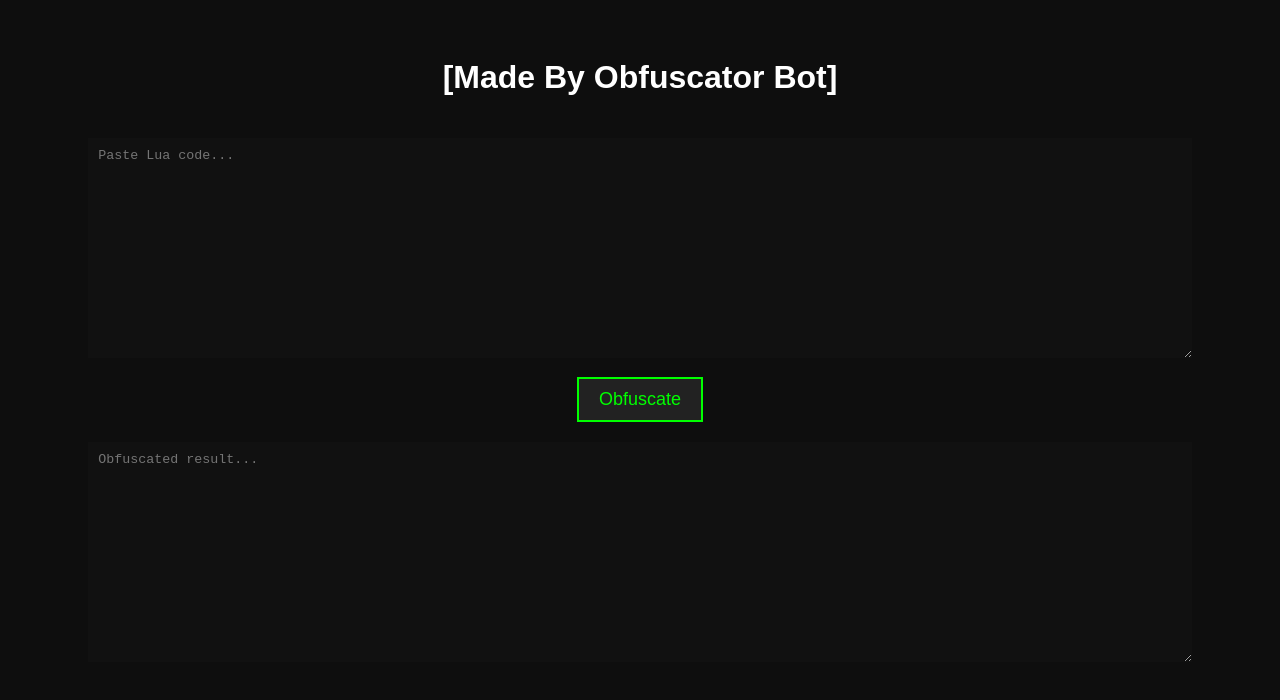
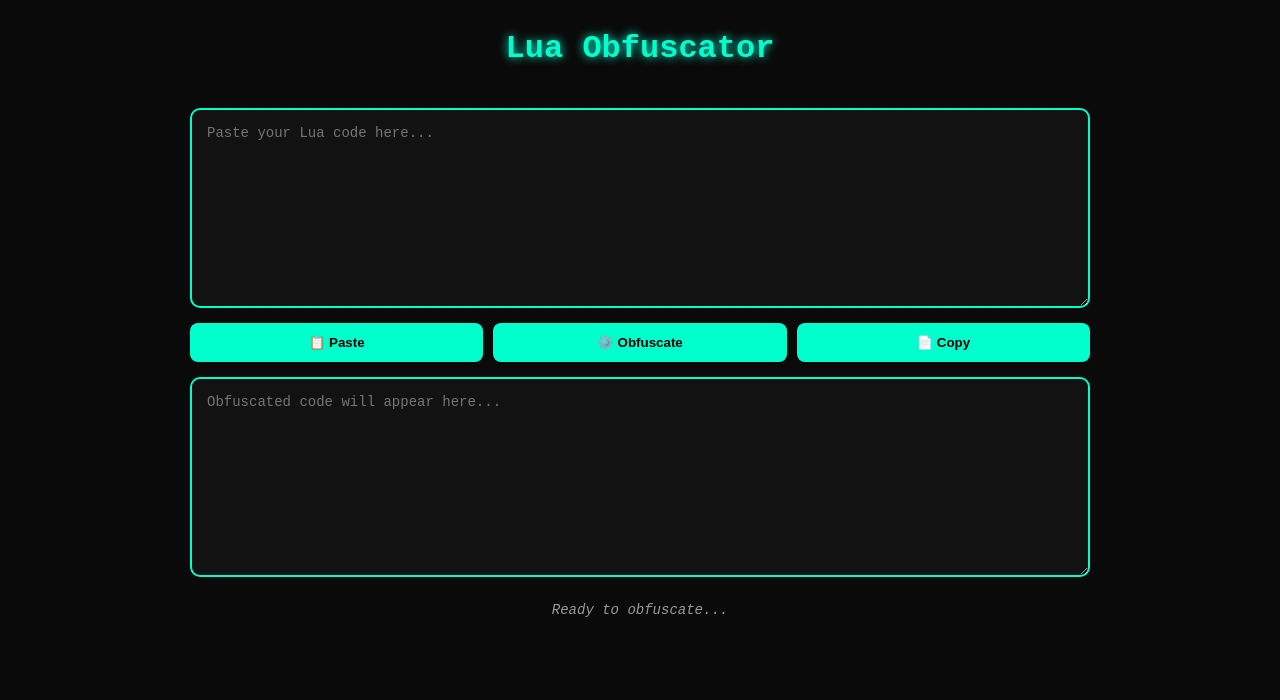
Before and after one commit to Script-Developer/obfuscator-bot, a plain HTML site: page index.html in a window 1280 px wide. Drawn offline with Linux system fonts and the light colour scheme.

Commit message:
Update index.html

```diff
--- a/index.html
+++ b/index.html
@@ -1,29 +1,171 @@
 <!DOCTYPE html>
-<html>
+<html lang="en">
 <head>
-    <title>[Made By Obfuscator Bot, https://discord.gg/VwTM63a38Y]</title>
+  <meta charset="UTF-8">
+  <title>Lua Obfuscator - Made by Obfuscator Bot</title>
+  <meta name="viewport" content="width=device-width, initial-scale=1.0">
   <style>
-      body { background-color: #0e0e0e; color: white; font-family: sans-serif; text-align: center; padding: 30px; }
-      textarea { width: 90%; height: 200px; margin-top: 20px; background: #111; color: #0f0; border: none; padding: 10px; }
-      button { margin-top: 15px; padding: 10px 20px; font-size: 18px; background: #222; color: #0f0; border: 2px solid #0f0; }
+    * {
+      box-sizing: border-box;
+    }
+
+    body {
+      margin: 0;
+      padding: 0;
+      background: #0a0a0a;
+      color: #00ffcc;
+      font-family: 'Courier New', Courier, monospace;
+      display: flex;
+      flex-direction: column;
+      align-items: center;
+      min-height: 100vh;
+    }
+
+    h1 {
+      margin-top: 30px;
+      font-size: 2rem;
+      text-shadow: 0 0 10px #00ffd5;
+    }
+
+    .container {
+      width: 90%;
+      max-width: 900px;
+      margin-top: 20px;
+      display: flex;
+      flex-direction: column;
+      gap: 15px;
+    }
+
+    textarea {
+      width: 100%;
+      height: 200px;
+      background-color: #121212;
+      border: 2px solid #00ffcc;
+      border-radius: 10px;
+      color: #00ffcc;
+      padding: 15px;
+      resize: vertical;
+      font-size: 14px;
+      transition: 0.2s;
+    }
+
+    textarea:focus {
+      outline: none;
+      box-shadow: 0 0 10px #00ffc3;
+    }
+
+    .buttons {
+      display: flex;
+      justify-content: space-between;
+      gap: 10px;
+    }
+
+    button {
+      flex: 1;
+      background-color: #00ffcc;
+      border: none;
+      color: #000;
+      font-weight: bold;
+      padding: 12px;
+      border-radius: 8px;
+      cursor: pointer;
+      transition: 0.2s;
+    }
+
+    button:hover {
+      background-color: #00e6b8;
+      box-shadow: 0 0 10px #00ffcc;
+    }
+
+    .status {
+      margin-top: 10px;
+      text-align: center;
+      font-style: italic;
+      font-size: 14px;
+      color: #999;
+    }
+
+    @media (max-width: 600px) {
+      textarea {
+        height: 150px;
+      }
+
+      h1 {
+        font-size: 1.5rem;
+      }
+    }
   </style>
 </head>
 <body>
-    <h1>[Made By Obfuscator Bot]</h1>
-    <textarea id="input" placeholder="Paste Lua code..."></textarea><br>
-    <button onclick="run()">Obfuscate</button>
-    <textarea id="output" placeholder="Obfuscated result..." readonly></textarea>
+  <h1>Lua Obfuscator</h1>
+  <div class="container">
+    <textarea id="input" placeholder="Paste your Lua code here..."></textarea>
+
+    <div class="buttons">
+      <button onclick="pasteCode()">📋 Paste</button>
+      <button onclick="obfuscate()">⚙️ Obfuscate</button>
+      <button onclick="copyCode()">📄 Copy</button>
+    </div>
+
+    <textarea id="output" placeholder="Obfuscated code will appear here..." readonly></textarea>
+    <div class="status" id="statusText">Ready to obfuscate...</div>
+  </div>
 
   <script>
-      async function run() {
-        const code = document.getElementById('input').value;
-        const res = await fetch('api/obfuscate', {
+    async function obfuscate() {
+      const input = document.getElementById('input').value.trim();
+      const output = document.getElementById('output');
+      const status = document.getElementById('statusText');
+
+      if (!input) {
+        status.textContent = "⚠️ Please paste some Lua code first!";
+        return;
+      }
+
+      status.textContent = "⏳ Obfuscating...";
+
+      try {
+        const res = await fetch('/obfuscate', {
           method: 'POST',
-          headers: { 'Content-Type': 'application/json' },
-          body: JSON.stringify({ code })
+          headers: {
+            'Content-Type': 'application/json'
+          },
+          body: JSON.stringify({ code: input })
         });
+
         const data = await res.json();
-        document.getElementById('output').value = data.obfuscated || 'Error occurred.';
+        if (data.obfuscated) {
+          output.value = data.obfuscated;
+          status.textContent = "✅ Obfuscation complete!";
+        } else {
+          output.value = "";
+          status.textContent = "❌ Failed to obfuscate.";
+        }
+      } catch (err) {
+        output.value = "";
+        status.textContent = "❌ Error contacting server.";
+      }
+    }
+
+    async function pasteCode() {
+      try {
+        const text = await navigator.clipboard.readText();
+        document.getElementById('input').value = text;
+        document.getElementById('statusText').textContent = "📋 Code pasted from clipboard.";
+      } catch {
+        document.getElementById('statusText').textContent = "⚠️ Failed to paste from clipboard.";
+      }
+    }
+
+    function copyCode() {
+      const output = document.getElementById('output');
+      navigator.clipboard.writeText(output.value)
+        .then(() => {
+          document.getElementById('statusText').textContent = "📄 Output copied to clipboard!";
+        })
+        .catch(() => {
+          document.getElementById('statusText').textContent = "⚠️ Failed to copy.";
+        });
     }
   </script>
 </body>
```
Lines whose indentation alone changed are shown as unchanged.
